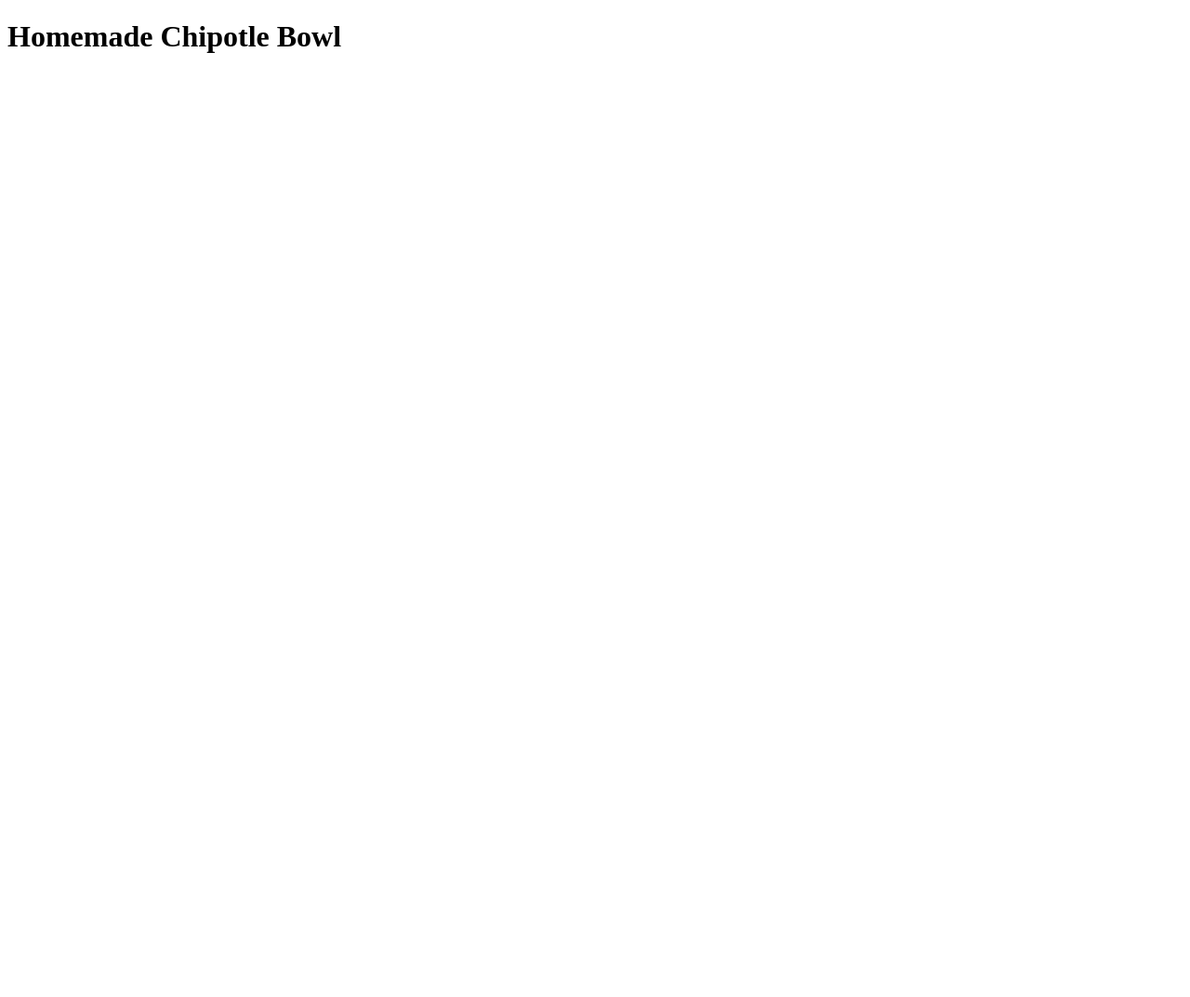
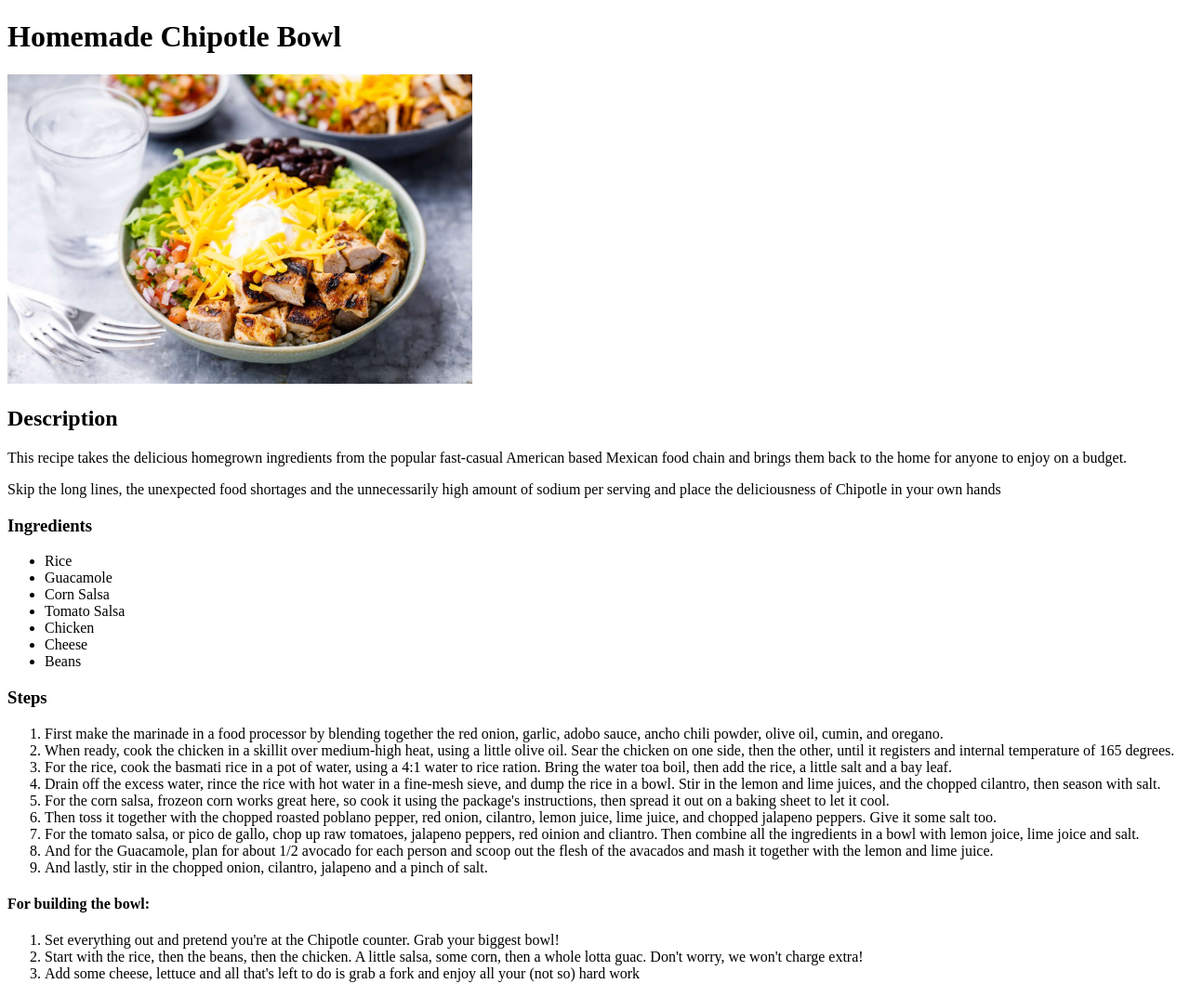
Before and after one commit to devinmikal/odin-recipes-, a plain HTML site: page recipes/Homemade-Chipotle-Bowl.html in a window 1280 px wide. Shown: the whole page at 93% size. Before the commit the page ends 800 px from the top, so only its background shows below. Drawn offline with Linux system fonts and the light colour scheme.

Commit message:
Finish chipotle recipe and begin pizza and breakfast recipes

```diff
--- a/recipes/Homemade-Chipotle-Bowl.html
+++ b/recipes/Homemade-Chipotle-Bowl.html
@@ -3,10 +3,46 @@
 
     <head>
         <meta charset="UTF-8">
-        <title>Homemade Chipotle Bowl</title>
+        <title>Homemade Chipotle Bowl - Odin Recipes</title>
     </head>
 
     <body>
         <h1>Homemade Chipotle Bowl</h1>
+        <img src="../images/Homemade-Chipotle-Bowl.jpg" alt="A delicious Homemade Chipotle Bowl" width="500">
+
+        <h2>Description</h2>
+        <p>This recipe takes the delicious homegrown ingredients from the popular fast-casual American based Mexican food chain and brings them back to the home for anyone to enjoy on a budget.</p>
+        <p>Skip the long lines, the unexpected food shortages and the unnecessarily high amount of sodium per serving and place the deliciousness of Chipotle in your own hands</p>
+
+        <h3>Ingredients</h3>
+        <ul>
+            <li>Rice</li>
+            <li>Guacamole</li>
+            <li>Corn Salsa</li>
+            <li>Tomato Salsa</li>
+            <li>Chicken</li>
+            <li>Cheese</li>
+            <li>Beans</li>
+        </ul>
+
+        <h3>Steps</h3>
+        <ol>
+            <li>First make the marinade in a food processor by blending together the red onion, garlic, adobo sauce, ancho chili powder, olive oil, cumin, and oregano.</li>
+            <li>When ready, cook the chicken in a skillit over medium-high heat, using a little olive oil. Sear the chicken on one side, then the other, until it registers and internal temperature of 165 degrees.</li>
+            <li>For the rice, cook the basmati rice in a pot of water, using a 4:1 water to rice ration. Bring the water toa  boil, then add the rice, a little salt and a bay leaf.</li>
+            <li>Drain off the excess water, rince the rice with hot water in a fine-mesh sieve, and dump the rice in a bowl. Stir in the lemon and lime juices, and the chopped cilantro, then season with salt.</li>
+            <li>For the corn salsa, frozeon corn works great here, so cook it using the package's instructions, then spread it out on a baking sheet to let it cool.</li>
+            <li>Then toss it together with the chopped roasted poblano pepper, red onion, cilantro, lemon juice, lime juice, and chopped jalapeno peppers. Give it some salt too.</li>
+            <li>For the tomato salsa, or pico de gallo, chop up raw tomatoes, jalapeno peppers, red oinion and cliantro. Then combine all the ingredients in a bowl with lemon joice, lime joice and salt.</li>
+            <li>And for the Guacamole, plan for about 1/2 avocado for each person and scoop out the flesh of the avacados and mash it together with the lemon and lime juice.</li>
+            <li>And lastly, stir in the chopped onion, cilantro, jalapeno and a pinch of salt.</li>
+        </ol>
+        <h4>For building the bowl:</h4>
+        <ol>
+            <li>Set everything out and pretend you're at the Chipotle counter. Grab your biggest bowl!</li>
+            <li>Start with the rice, then the beans, then the chicken. A little salsa, some corn, then a whole lotta guac. Don't worry, we won't charge extra!</li>
+            <li>Add some cheese, lettuce and all that's left to do is grab a fork and enjoy all your (not so) hard work</li>
+        </ol>
+
     </body>
 </html>
```
Also changed, not shown: index.html (+6 -2 lines), recipes/Meat-Lovers-Pizza.html (added, +12 -0 lines), recipes/The-Breakfast-Sampler.html (added, +13 -0 lines), images/Homemade-Chipotle-Bowl.jpg (added).
